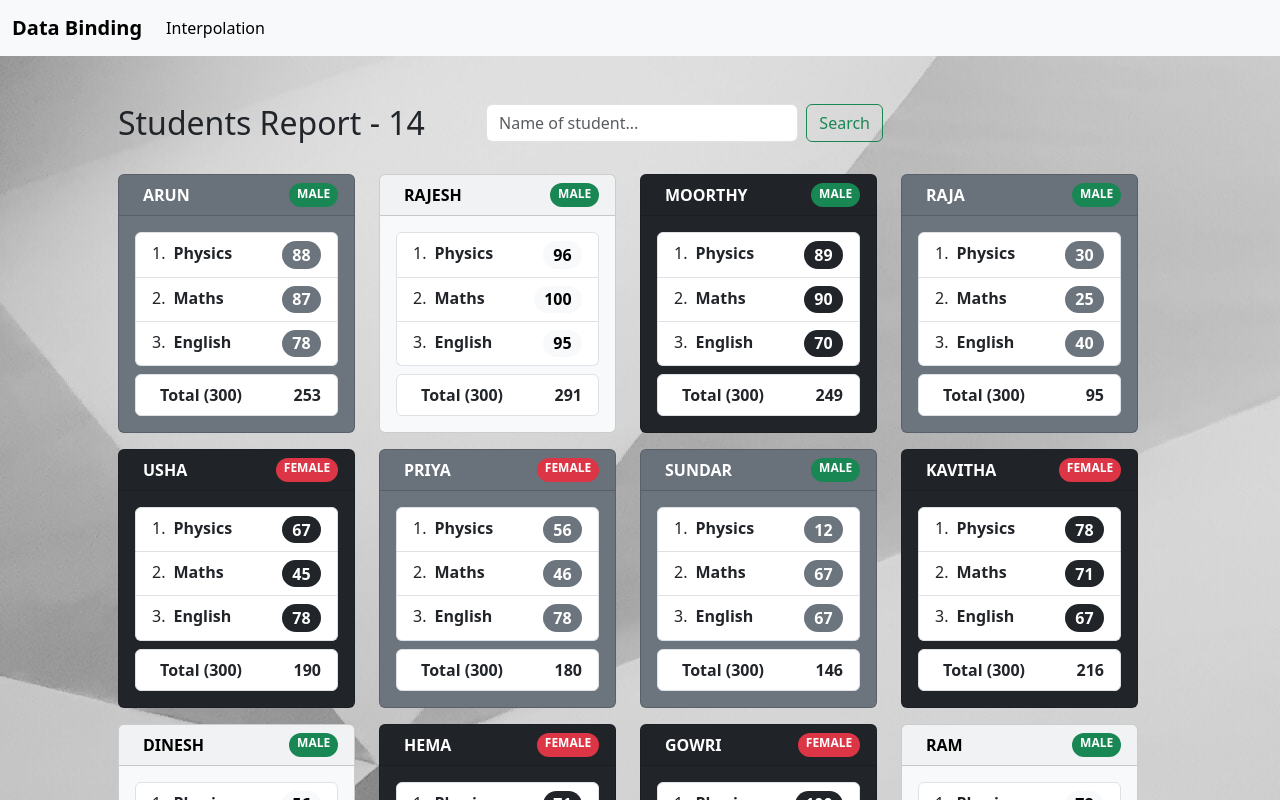
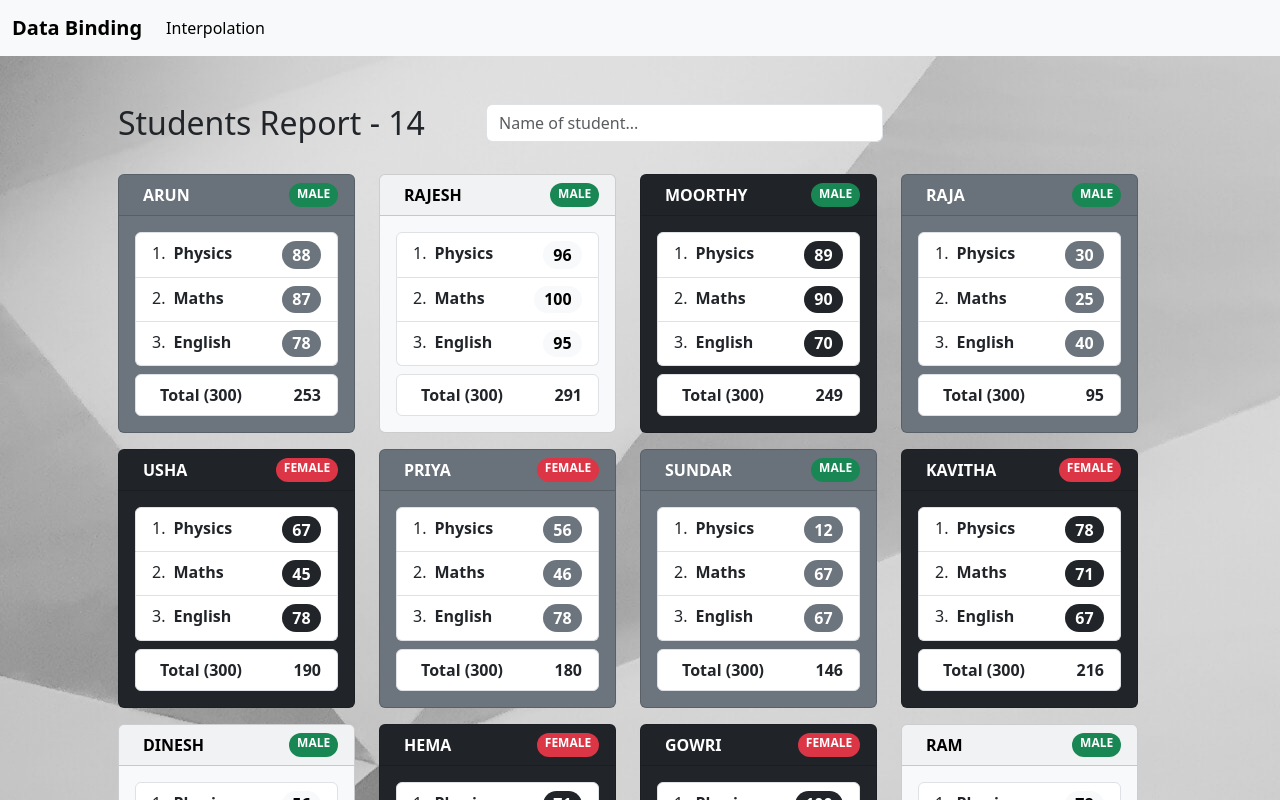
Before and after one commit to SiddhantDeval/angular, an Angular app in the folder data binding/: page /interpolation in a window 1280 px wide. Shown: the top 800 px of the page. Built offline with nearby package versions, Linux system fonts and the light colour scheme.

Commit message:
Data binding * Event binding

```diff
--- a/data binding/src/app/interpolation/interpolation.component.html
+++ b/data binding/src/app/interpolation/interpolation.component.html
@@ -8,15 +8,14 @@
     </div>
     <div class="col-5">
       <div class="container-fluid">
-        <form class="d-flex" role="search">
         <input
           class="form-control me-2"
           type="search"
           placeholder="Name of student..."
           aria-label="Name"
+          [value]="searchText"
+          (input)="handleSearch($event)"
         />
-          <button class="btn btn-outline-success" type="submit">Search</button>
-        </form>
       </div>
     </div>
 
--- a/data binding/src/app/interpolation/interpolation.component.ts
+++ b/data binding/src/app/interpolation/interpolation.component.ts
@@ -15,6 +15,7 @@ export class InterpolationComponent {
     'dark',
   ];
   totalStudents = data.length;
+  searchText = '';
   getTransformedData = () =>
     data.map((item) => ({
       ...item,
@@ -22,7 +23,22 @@ export class InterpolationComponent {
     }));
   getRndmColor = () =>
     this.color[Math.floor(Math.random() * this.color.length)];
+
   ngOnInit() {
     this.studentList = this.getTransformedData();
   }
+
+  getfilteredStudentByName = (text: string) => {
+    if (text == '') this.studentList = this.getTransformedData();
+    else
+      this.studentList = this.studentList.filter((stu) =>
+        stu.name.toLowerCase().includes(text)
+      );
+  };
+  handleSearch = (event: Event) => {
+    const { value } = event.target as HTMLInputElement;
+    this.searchText = value;
+    console.log(value);
+    this.getfilteredStudentByName(value);
+  };
 }
```
Lines whose indentation alone changed are shown as unchanged.
